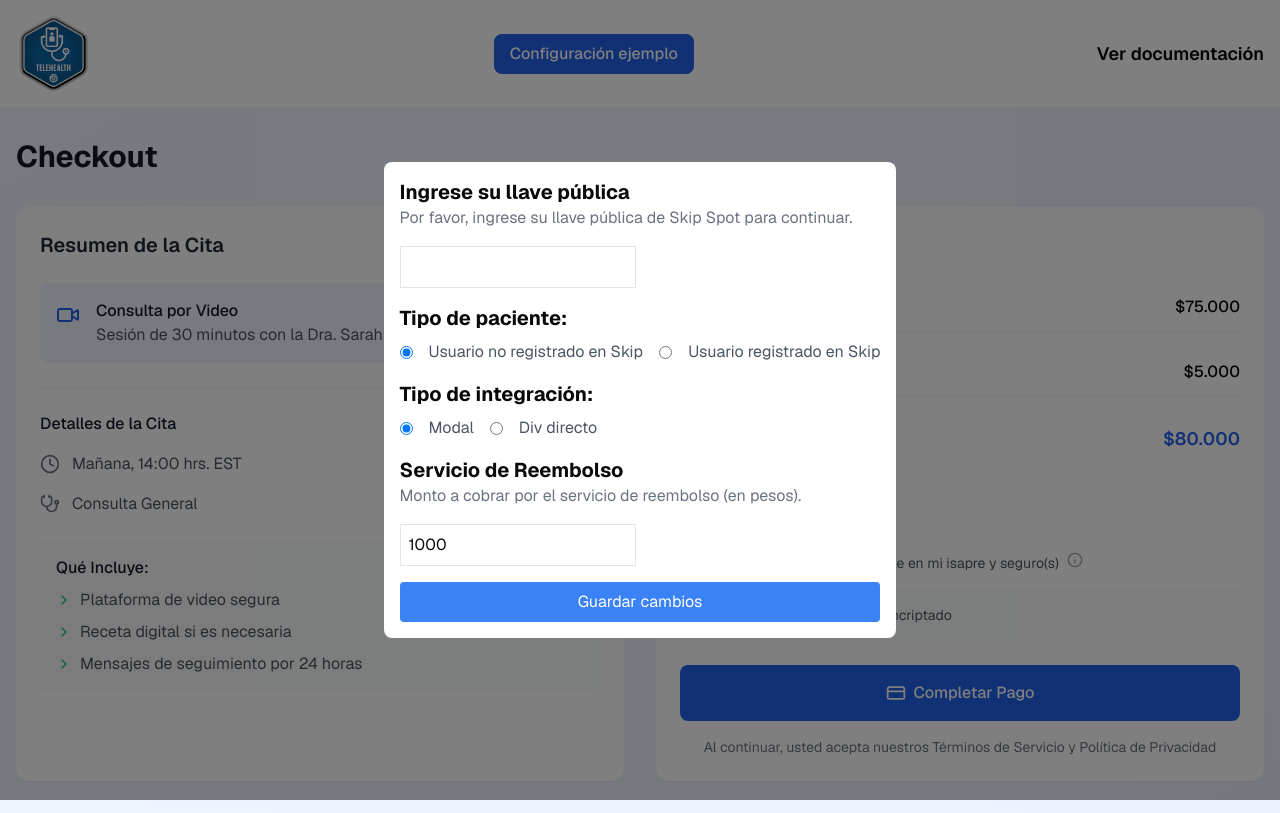
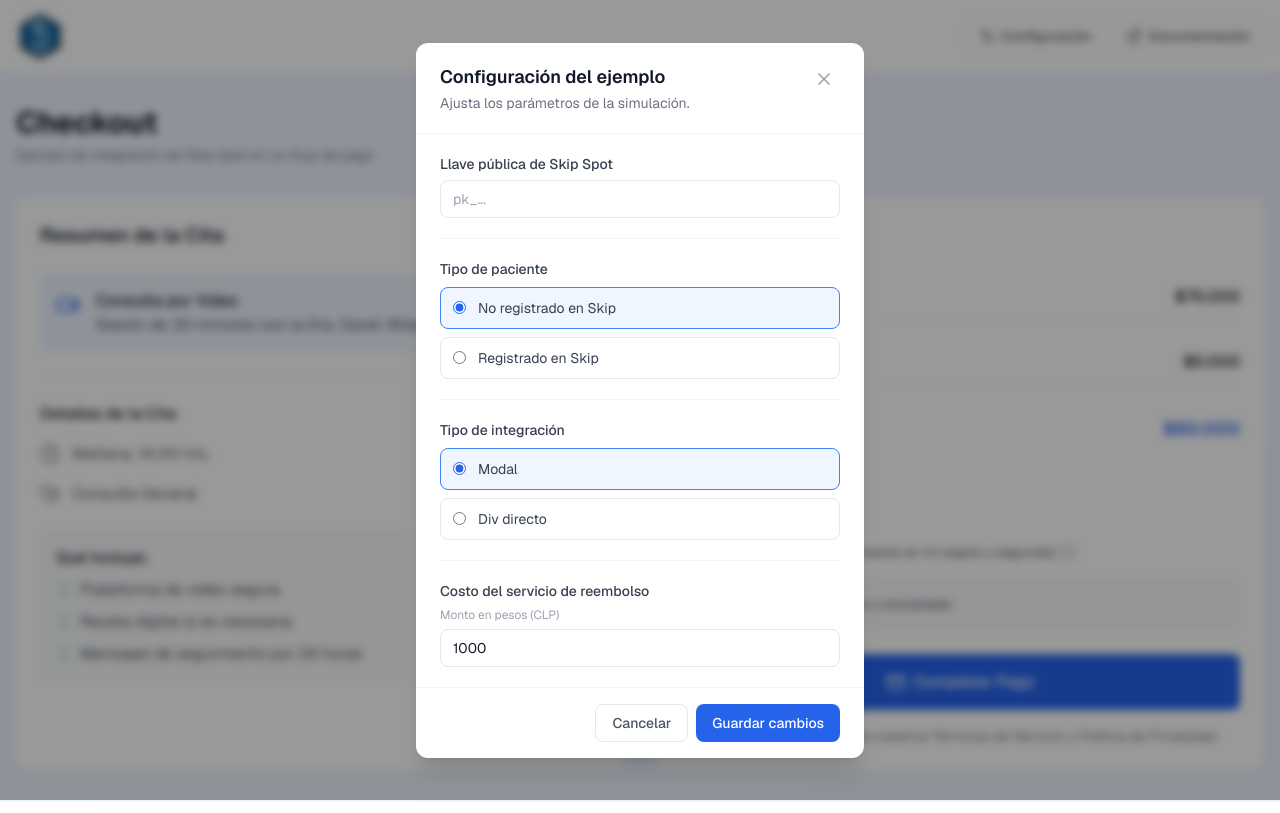
Before and after one commit to gokeigo/spot-integration-example, a Next.js app: page / in a window 1280 px wide. Built offline with nearby package versions, Linux system fonts and the light colour scheme; no server answers.

Commit message:
🎨 Enhance UI components for better user experience in checkout and public key modal

```diff
--- a/src/components/features/checkout.tsx
+++ b/src/components/features/checkout.tsx
@@ -109,18 +109,17 @@ export const Checkout = () => {
         </div>
 
         <div className="mb-6">
-          <div className="mb-4 flex items-center gap-4">
+          <div className="mb-4 flex items-start gap-3">
             <input
               type="checkbox"
               id="insurance-checkbox"
               checked={isChecked}
               onChange={handleCheckboxChange}
-              className="mt-1 h-4 w-4 rounded border-gray-300"
+              className="mt-1 h-4 w-4 flex-shrink-0 cursor-pointer rounded border-gray-300 accent-blue-600"
             />
-            <div className="flex items-center gap-2">
             <label
               htmlFor="insurance-checkbox"
-                className="inline-flex flex-col text-sm text-gray-600"
+              className="flex cursor-pointer flex-col gap-1 text-sm text-gray-600"
             >
               <Image
                 src={GokeiLogo as string}
@@ -129,15 +128,14 @@ export const Checkout = () => {
                 height={120}
                 unoptimized
               />
-                <span>
+              <span className="flex items-center gap-1">
                 Reembolsar automáticamente en mi isapre y seguro(s)
                 <TooltipProvider delayDuration={100}>
                   <Tooltip open={tooltipOpen} onOpenChange={setTooltipOpen}>
-                      {/* Make the tooltip responsive */}
                     <TooltipTrigger asChild>
                       <button
                         onClick={() => setTooltipOpen(!tooltipOpen)}
-                          className="ml-2 mt-1 text-gray-400 hover:text-gray-600"
+                        className="text-gray-400 hover:text-gray-600"
                       >
                         <Info className="h-4 w-4" />
                       </button>
@@ -145,8 +143,8 @@ export const Checkout = () => {
                     <TooltipContent>
                       <div className="max-w-sm">
                         <p className="text-sm">
-                            Acepto el servicio de reembolsos de Skip, quienes
-                            me informarán por email o WhatsApp el status de mi
+                          Acepto el servicio de reembolsos de Skip, quienes me
+                          informarán por email o WhatsApp el status de mi
                           reembolso.
                         </p>
                       </div>
@@ -155,7 +153,6 @@ export const Checkout = () => {
                 </TooltipProvider>
               </span>
             </label>
-            </div>
           </div>
 
           <div className="rounded-lg bg-gray-50 p-4">
--- a/src/components/features/public-key-modal.tsx
+++ b/src/components/features/public-key-modal.tsx
@@ -1,4 +1,5 @@
 import { useState, useEffect } from "react";
+import { X } from "lucide-react";
 import { usePublicKey } from "~/hooks/use-public-key";
 import { patientAtom } from "~/atoms/patient";
 import { useAtom } from "jotai";
@@ -45,101 +46,158 @@ export function PublicKeyModal() {
   };
 
   return (
-    <div className="fixed inset-0 flex items-center justify-center bg-black/50">
-      <div className="flex flex-col gap-4 rounded-lg bg-white p-4">
-        <section>
-          <h2 className="text-xl font-bold">Ingrese su llave pública</h2>
-          <p className="pb-4 text-gray-500">
-            Por favor, ingrese su llave pública de Skip Spot para continuar.
+    <div
+      className="fixed inset-0 z-50 flex items-center justify-center bg-black/40 p-4 backdrop-blur-sm"
+      onClick={() => setShowModal(false)}
+    >
+      <div
+        className="flex w-full max-w-md flex-col gap-0 rounded-xl bg-white shadow-xl"
+        onClick={(e) => e.stopPropagation()}
+      >
+        {/* Header */}
+        <div className="flex items-start justify-between border-b border-gray-100 px-6 py-5">
+          <div>
+            <h2 className="text-lg font-semibold text-gray-900">
+              Configuración del ejemplo
+            </h2>
+            <p className="mt-0.5 text-sm text-gray-500">
+              Ajusta los parámetros de la simulación.
             </p>
-          <div className="flex items-center gap-4">
+          </div>
+          <button
+            onClick={() => setShowModal(false)}
+            className="ml-4 rounded-lg p-1.5 text-gray-400 transition-colors hover:bg-gray-100 hover:text-gray-600"
+          >
+            <X className="h-5 w-5" />
+          </button>
+        </div>
+
+        <div className="flex flex-col gap-5 px-6 py-5">
+          {/* Public key */}
+          <section className="flex flex-col gap-1.5">
+            <label
+              htmlFor="public-key-input"
+              className="text-sm font-medium text-gray-700"
+            >
+              Llave pública de Skip Spot
+            </label>
             <input
+              id="public-key-input"
               value={draftKey}
               onChange={(e) => setDraftKey(e.target.value)}
-              className="border p-2"
+              placeholder="pk_..."
+              className="w-full rounded-lg border border-gray-200 px-3 py-2 text-sm text-gray-900 placeholder-gray-400 outline-none transition focus:border-blue-500 focus:ring-2 focus:ring-blue-500/20"
             />
-          </div>
           </section>
 
-        <section>
-          <h2 className="pb-2 text-xl font-bold">Tipo de paciente:</h2>
-          <div className="flex items-center gap-4">
+          <div className="border-t border-gray-100" />
+
+          {/* Patient type */}
+          <section className="flex flex-col gap-2">
+            <p className="text-sm font-medium text-gray-700">
+              Tipo de paciente
+            </p>
+            <div className="flex flex-col gap-2">
+              <label className="flex cursor-pointer items-center gap-3 rounded-lg border border-gray-200 px-3 py-2.5 transition hover:bg-gray-50 has-[:checked]:border-blue-500 has-[:checked]:bg-blue-50">
                 <input
                   type="radio"
                   id="patient-type-1"
                   name="patient-type"
                   checked={draftPatientRut === alreadyRegisteredRut}
                   onChange={() => setDraftPatientRut(alreadyRegisteredRut)}
-              className="border p-2"
+                  className="accent-blue-600"
                 />
-            <label htmlFor="patient-type-1" className="text-gray-600">
-              Usuario no registrado en Skip
+                <span className="text-sm text-gray-700">
+                  No registrado en Skip
+                </span>
               </label>
+              <label className="flex cursor-pointer items-center gap-3 rounded-lg border border-gray-200 px-3 py-2.5 transition hover:bg-gray-50 has-[:checked]:border-blue-500 has-[:checked]:bg-blue-50">
                 <input
                   type="radio"
                   id="patient-type-2"
                   name="patient-type"
                   checked={draftPatientRut === notRegisteredRut}
                   onChange={() => setDraftPatientRut(notRegisteredRut)}
-              className="border p-2"
+                  className="accent-blue-600"
                 />
-            <label htmlFor="patient-type-2" className="text-gray-600">
-              Usuario registrado en Skip
+                <span className="text-sm text-gray-700">
+                  Registrado en Skip
+                </span>
               </label>
             </div>
           </section>
 
-        <section>
-          <h2 className="pb-2 text-xl font-bold">Tipo de integración:</h2>
-          <div className="flex items-center gap-4">
+          <div className="border-t border-gray-100" />
+
+          {/* Integration type */}
+          <section className="flex flex-col gap-2">
+            <p className="text-sm font-medium text-gray-700">
+              Tipo de integración
+            </p>
+            <div className="flex flex-col gap-2">
+              <label className="flex cursor-pointer items-center gap-3 rounded-lg border border-gray-200 px-3 py-2.5 transition hover:bg-gray-50 has-[:checked]:border-blue-500 has-[:checked]:bg-blue-50">
                 <input
                   type="radio"
                   id="simulation-type-1"
                   name="simulation-type"
                   checked={draftIntegrationType === "modal"}
                   onChange={() => setDraftIntegrationType("modal")}
-              className="border p-2"
+                  className="accent-blue-600"
                 />
-            <label htmlFor="simulation-type-1" className="text-gray-600">
-              Modal
+                <span className="text-sm text-gray-700">Modal</span>
               </label>
+              <label className="flex cursor-pointer items-center gap-3 rounded-lg border border-gray-200 px-3 py-2.5 transition hover:bg-gray-50 has-[:checked]:border-blue-500 has-[:checked]:bg-blue-50">
                 <input
                   type="radio"
                   id="simulation-type-2"
                   name="simulation-type"
                   checked={draftIntegrationType === "div"}
                   onChange={() => setDraftIntegrationType("div")}
-              className="border p-2"
+                  className="accent-blue-600"
                 />
-            <label htmlFor="simulation-type-2" className="text-gray-600">
-              Div directo
+                <span className="text-sm text-gray-700">Div directo</span>
               </label>
             </div>
           </section>
 
-        <section>
-          <h2 className="text-xl font-bold">Servicio de Reembolso</h2>
-          <p className="pb-4 text-gray-500">
-            Monto a cobrar por el servicio de reembolso (en pesos).
-          </p>
-          <div className="flex items-center gap-4">
+          <div className="border-t border-gray-100" />
+
+          {/* Reimbursement fee */}
+          <section className="flex flex-col gap-1.5">
+            <label
+              htmlFor="reimbursement-fee-input"
+              className="text-sm font-medium text-gray-700"
+            >
+              Costo del servicio de reembolso
+            </label>
+            <p className="text-xs text-gray-400">Monto en pesos (CLP)</p>
             <input
+              id="reimbursement-fee-input"
               type="number"
               value={draftReimbursementFee}
               onChange={(e) => setDraftReimbursementFee(Number(e.target.value))}
-              className="border p-2"
               min={0}
+              className="w-full rounded-lg border border-gray-200 px-3 py-2 text-sm text-gray-900 outline-none transition focus:border-blue-500 focus:ring-2 focus:ring-blue-500/20"
             />
+          </section>
         </div>
-        </section>
 
+        {/* Footer */}
+        <div className="flex justify-end gap-2 border-t border-gray-100 px-6 py-4">
+          <button
+            onClick={() => setShowModal(false)}
+            className="rounded-lg border border-gray-200 px-4 py-2 text-sm font-medium text-gray-600 transition-colors hover:bg-gray-50"
+          >
+            Cancelar
+          </button>
           <button
             onClick={handleSave}
-          className="rounded bg-blue-500 px-4 py-2 text-white"
+            className="rounded-lg bg-blue-600 px-4 py-2 text-sm font-medium text-white transition-colors hover:bg-blue-700"
           >
             Guardar cambios
           </button>
         </div>
       </div>
+    </div>
   );
 }
--- a/src/components/layout/navbar.tsx
+++ b/src/components/layout/navbar.tsx
@@ -1,29 +1,38 @@
 import Link from "next/link";
 import Image from "next/image";
+import { Settings2, ExternalLink } from "lucide-react";
 import { usePublicKey } from "~/hooks/use-public-key";
 
 export const Navbar = () => {
   const { setShowModal } = usePublicKey();
   return (
-    <nav className="bg-white">
-      <div className="mx-auto flex max-w-screen-xl items-center justify-between p-4">
+    <nav className="border-b border-gray-100 bg-white shadow-sm">
+      <div className="mx-auto flex max-w-screen-xl items-center justify-between px-4 py-3">
         <Link href="/">
           <Image
             src="/generic-telemedicine-logo.png"
             alt="Logo de Ejemplo de integración Skip Spot"
-            width={75}
-            height={75}
+            width={48}
+            height={48}
           />
         </Link>
-        <button
-          onClick={() => setShowModal(true)}
-          className="rounded-lg bg-blue-600 px-4 py-2 font-medium text-white transition-colors hover:bg-blue-700"
-        >
-          Configuración ejemplo
-        </button>
-        <Link href="https://gokei.readme.io/" target="_blank">
-          <p className="text-center text-lg font-semibold">Ver documentación</p>
-        </Link>
+        <div className="flex items-center gap-2">
+          <button
+            onClick={() => setShowModal(true)}
+            className="flex items-center gap-1.5 rounded-lg border border-gray-200 px-3 py-1.5 text-sm font-medium text-gray-600 transition-colors hover:border-gray-300 hover:bg-gray-50 hover:text-gray-900"
+          >
+            <Settings2 className="h-4 w-4" />
+            Configuración
+          </button>
+          <Link
+            href="https://gokei.readme.io/"
+            target="_blank"
+            className="flex items-center gap-1.5 rounded-lg border border-gray-200 px-3 py-1.5 text-sm font-medium text-gray-600 transition-colors hover:border-gray-300 hover:bg-gray-50 hover:text-gray-900"
+          >
+            <ExternalLink className="h-4 w-4" />
+            Documentación
+          </Link>
+        </div>
       </div>
     </nav>
   );
--- a/src/components/ui/service-summary.tsx
+++ b/src/components/ui/service-summary.tsx
@@ -23,7 +23,7 @@ export const ServiceSummary = () => {
           <div className="space-y-4">
             <div className="flex items-center gap-3">
               <Clock className="h-5 w-5 text-gray-500" />
-              <span className="text-gray-600">Mañana, 14:00 hrs. EST</span>
+              <span className="text-gray-600">Mañana, 14:00 hrs.</span>
             </div>
             <div className="flex items-center gap-3">
               <Stethoscope className="h-5 w-5 text-gray-500" />
--- a/src/pages/index.tsx
+++ b/src/pages/index.tsx
@@ -12,7 +12,12 @@ export default function Home() {
       <main className="min-h-screen bg-gradient-to-br from-blue-50 to-indigo-50">
         <Navbar />
         <div className="mx-auto max-w-7xl px-4 py-8">
-          <h1 className="mb-8 text-3xl font-bold text-gray-900">Checkout</h1>
+          <div className="mb-8">
+            <h1 className="text-3xl font-bold text-gray-900">Checkout</h1>
+            <p className="mt-1 text-sm text-gray-500">
+              Ejemplo de integración de Skip Spot en un flujo de pago
+            </p>
+          </div>
           <Checkout />
         </div>
       </main>
--- a/src/pages/success.tsx
+++ b/src/pages/success.tsx
@@ -9,7 +9,7 @@ export default function Success() {
         <title>Skip Spot: Éxito!</title>
         <link rel="icon" href="/favicon.ico" />
       </Head>
-      <main className="min-h-screen bg-gray-50 bg-gradient-to-br from-blue-50 to-indigo-50">
+      <main className="min-h-screen bg-gradient-to-br from-blue-50 to-indigo-50">
         <Navbar />
         <AppointmentConfirmation />
       </main>
```
Lines whose indentation alone changed are shown as unchanged.
